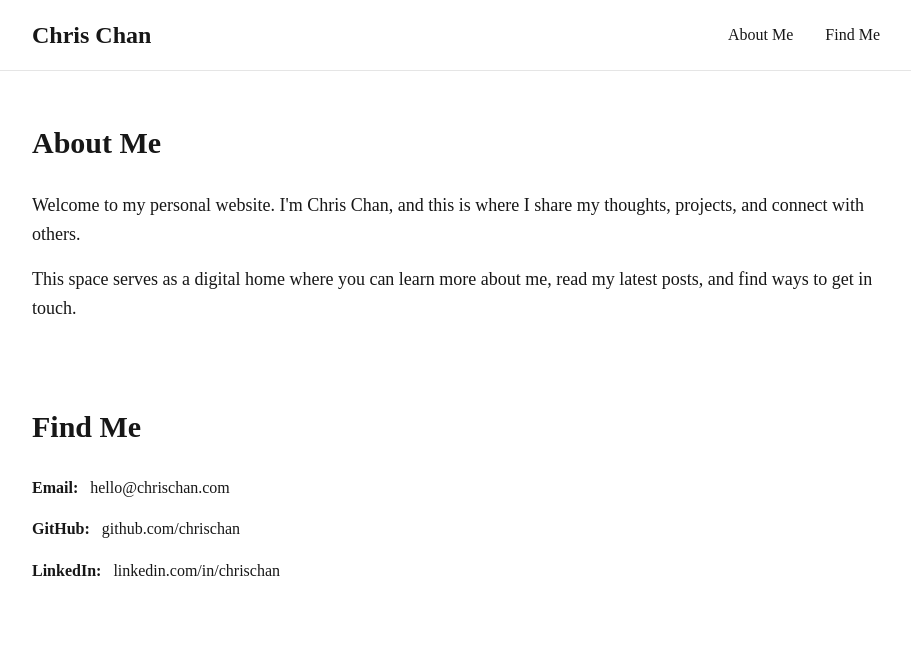
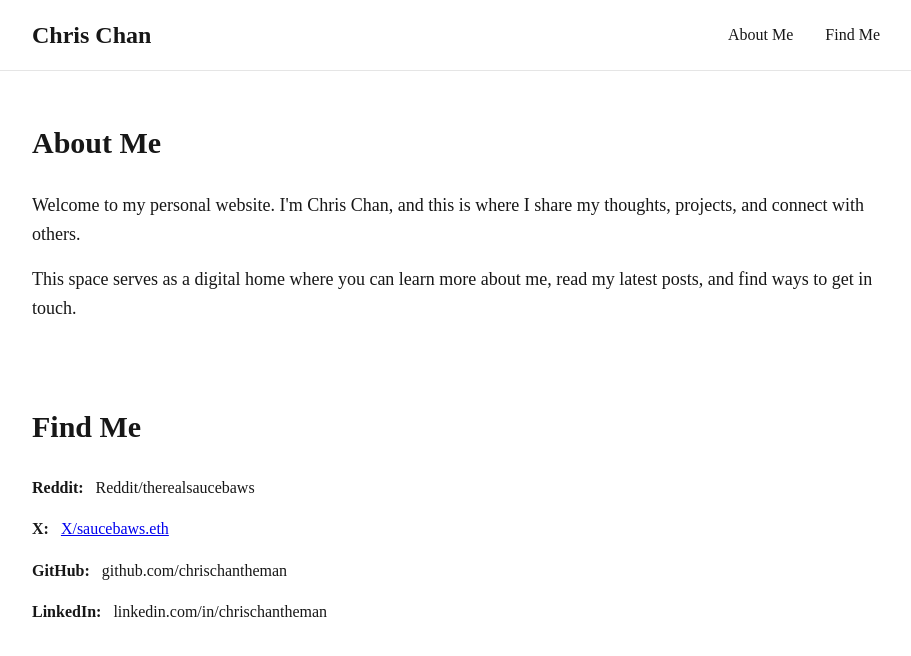
Before and after one commit to chrischantheman/chrischantheman.github.io, a Jekyll site: the page built from index.html, in a window 1280 px wide and 900 px high. Shown: the top 656 px of the window, without its empty margins (184-1095 px from the left). Built offline with Jekyll 4.4.1, drawn with Linux system fonts in a browser that asks for light colours; some web fonts are replaced.

Commit message:
Update index.html
Update with social media contacts

```diff
--- a/index.html
+++ b/index.html
@@ -28,36 +28,45 @@ layout: default
       </h2>
       <div class="contact-list">
         <div class="contact-item">
-          <span class="contact-label">Email:</span>
+          <span class="contact-label">Reddit:</span>
           <a
-            href="mailto:hello@chrischan.com"
+            href="https://www.reddit.com/u/therealsaucebaws/s/WOEUbHeB41"
             class="contact-link"
           >
-            hello@chrischan.com
+            Reddit/therealsaucebaws
+          </a>
+        </div>
+        <div class="contact-item">
+          <span class="contact-label">X:</span>
+          <a
+            href="https://x.com/chrischanthaman?s=21&t=VOiL--BNHEXTlEEKmAqXzg
+            class="contact-link"
+          >
+            X/saucebaws.eth
           </a>
         </div>
 
         <div class="contact-item">
           <span class="contact-label">GitHub:</span>
           <a
-            href="https://github.com/chrischan"
+            href="https://github.com/chrischantheman"
             target="_blank"
             rel="noopener noreferrer"
             class="contact-link"
           >
-            github.com/chrischan
+            github.com/chrischantheman
           </a>
         </div>
 
         <div class="contact-item">
           <span class="contact-label">LinkedIn:</span>
           <a
-            href="https://linkedin.com/in/chrischan"
+            href="https://linkedin.com/in/chrischantheman"
             target="_blank"
             rel="noopener noreferrer"
             class="contact-link"
           >
-            linkedin.com/in/chrischan
+            linkedin.com/in/chrischantheman
           </a>
         </div>
       </div>
```
